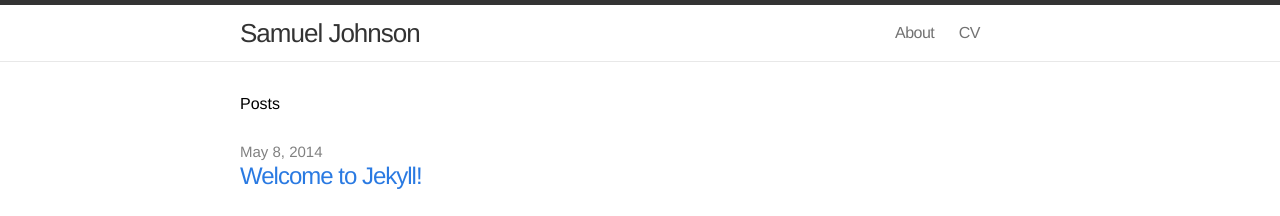
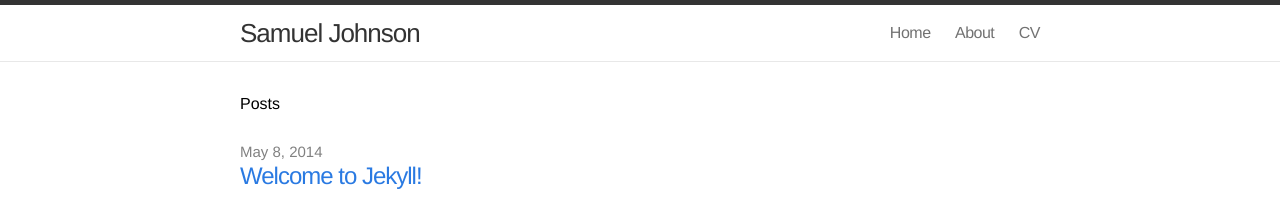
Before and after one commit to samueljohnson/samueljohnson.github.io.archive, a Jekyll site: the page built from blog/index.html, in a window 1280 px wide. Shown: the top 216 px of the page. Built offline with Jekyll 4.4.1, drawn with Linux system fonts in a browser that asks for light colours.

Commit message:
fixed header

```diff
--- a/_includes/header.html
+++ b/_includes/header.html
@@ -17,9 +17,14 @@
         </svg>
       </a>
       <div class="trigger">
-        {% for page in site.pages %}
-          <a class="page-link" href="{{ page.url | prepend: site.baseurl }}">{{ page.title }}</a>
-        {% endfor %}
+          <a class="page-link" href="/">Home</a>
+          <a class="page-link" href="/about/">About</a>
+          <a class="page-link" href="/cv">CV</a>
+	  <!--
+	{% for page in site.pages %}
+	   <a class="page-link" href="{{ page.url | prepend: site.baseurl }}">{{ page.title }}</a>
+	{% endfor %}
+	  -->
       </div>
     </nav>
 
--- a/blog/index.html
+++ b/blog/index.html
@@ -1,5 +1,7 @@
 ---
 layout: default
+title: "Blog"
+weight: 3
 ---
 
 <div class="home">
--- a/index.md
+++ b/index.markdown
@@ -1,5 +1,7 @@
 ---
 layout: default
+title:  "Home"
+weight: 4
 ---
 
 * [Github Repositories](https://github.com/samueljohnson/)
```
Also changed, not shown: cv.markdown (renamed from cv.md).
